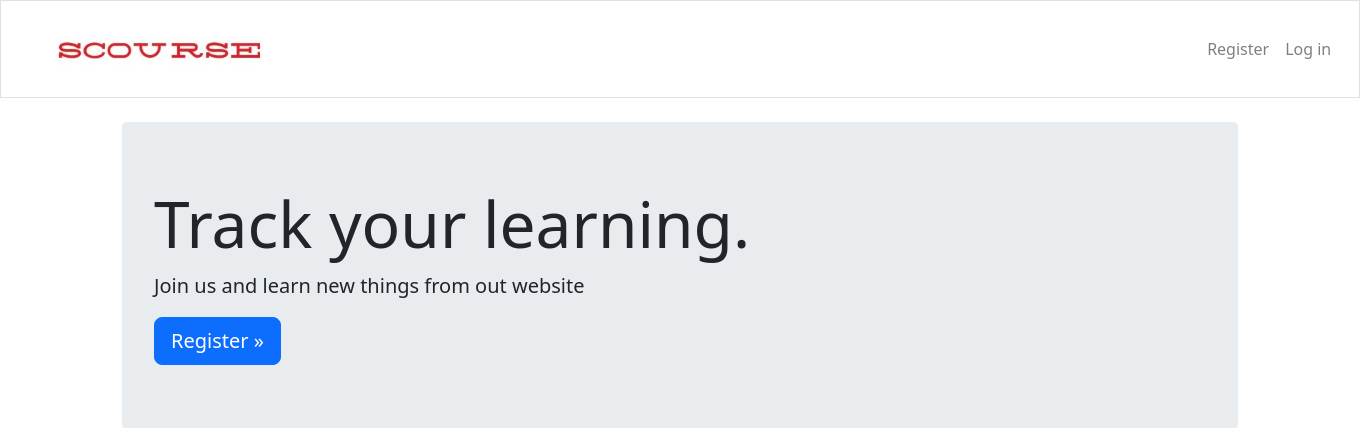
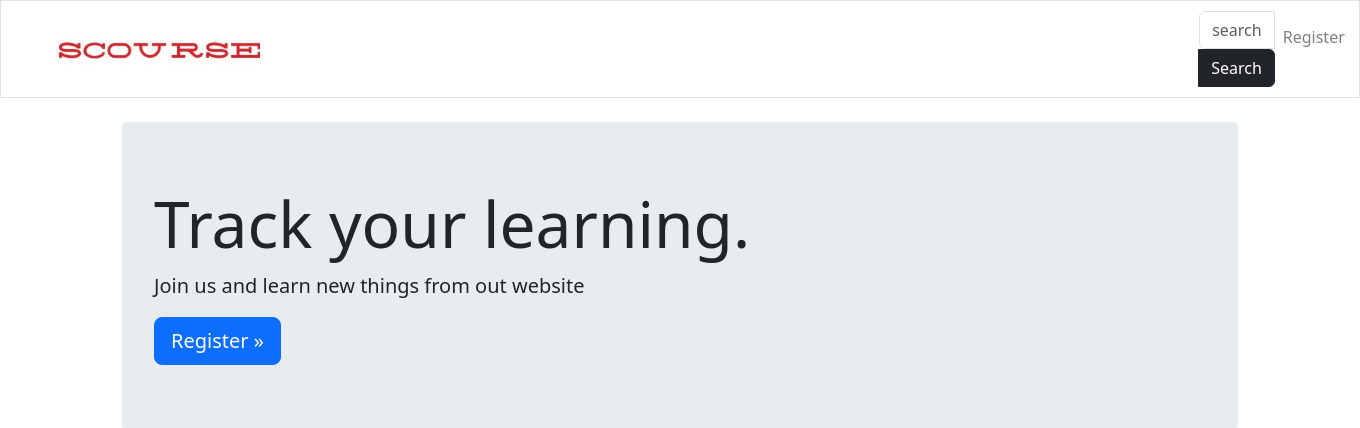
Before and after one commit to huihui1503/NMCNPM---18CLC---Group04, a Django app: page / in a window 1360 px wide; the page is wider, and only the part inside the window is pictured. Shown: the top 428 px of that part. Run offline with Django 3.2, Linux system fonts and the light colour scheme; some libraries are stand-ins or nearby versions.

Commit message:
Update Search feature

```diff
--- a/Scourse/Moddle/models.py
+++ b/Scourse/Moddle/models.py
@@ -53,4 +53,4 @@ class Course(models.Model):
     ending_time = models.DateField()
     lecture_id = models.ForeignKey(lecturer, on_delete=models.CASCADE)
     def __str__(self):
-        return self.text
+        return self.name
--- a/Scourse/Moddle/templates/base.html
+++ b/Scourse/Moddle/templates/base.html
@@ -26,8 +26,13 @@
 		data-target="#navbarCollapse" aria-controls="navbarCollapse"
 		aria-expanded="false" aria-lable="Toggle navigation">
 		<span class="navbar-toggler-icon"></span></button>
-
 		<div class="collapse navbar-collapse" id="collapsibleNavId">
+			<form class="Tim kiem" id = "navbarNAV" action ="search">
+				<div class="input-group">
+					<input name = "q" type="text" class="form-control" placeholder="search"/>
+					<button class="btn btn-dark" type="Search" id="button-addon2">Search</button>
+				</div>
+			</form>
 				<ul class="navbar-nav mr-auto mt-2 mt-lg-0">
 					{% if user.is_authenticated %}
 						<li class="navbar-item">
--- a/Scourse/Moddle/urls.py
+++ b/Scourse/Moddle/urls.py
@@ -1,5 +1,7 @@
+from .views import search
 from django.conf.urls import url
 from Moddle import views
+from django.urls import path
 
 # TEMPLATE TAGGING
 app_name = 'Moddle'
@@ -12,4 +14,5 @@ urlpatterns = [
     url(r'^student/$',views.student, name='student'),
     url(r'^teacher/help_page$',views.help_page, name='help_page'),
     url(r'^teacher/info/$',views.teacher_info, name='teacher_info'),
+    url(r'^search',views.search,name='search')
 ]
--- a/Scourse/Moddle/views.py
+++ b/Scourse/Moddle/views.py
@@ -1,7 +1,7 @@
 from django.shortcuts import render
 from django.http import HttpResponse
 from . import forms
-from Moddle.models import Notification,lecturer, student, Course
+from .models import Notification,lecturer, student, Course
 # Create your views here.
 
 def index(request):
@@ -38,3 +38,8 @@ def form_name_view(request):
             print("TEXT: " + form.cleaned_data['text'])
 
     return render(request, 'form_page.html', {'form': form})
+
+def search(request):
+    q=request.GET['q']
+    data = Course.objects.filter(name=q).order_by('course_id')
+    return render(request,'search.html',{'data':data})
--- a/Scourse/users/templates/registration/login.html
+++ b/Scourse/users/templates/registration/login.html
@@ -21,7 +21,6 @@
 						    <label for="password" class="form-label">Password</label>
 						    <input type="password" class="form-control" id="password" name='password'>
 							</div>
-
 							<div class="mb-3 form-check">
 						    <input type="checkbox" class="form-check-input" id="exampleCheck1">
 						    <label class="form-check-label" for="exampleCheck1">Keep me login</label>
```
Also changed, not shown: Scourse/Moddle/templates/search.html (added, +26 -0 lines), Scourse/db.sqlite3.
